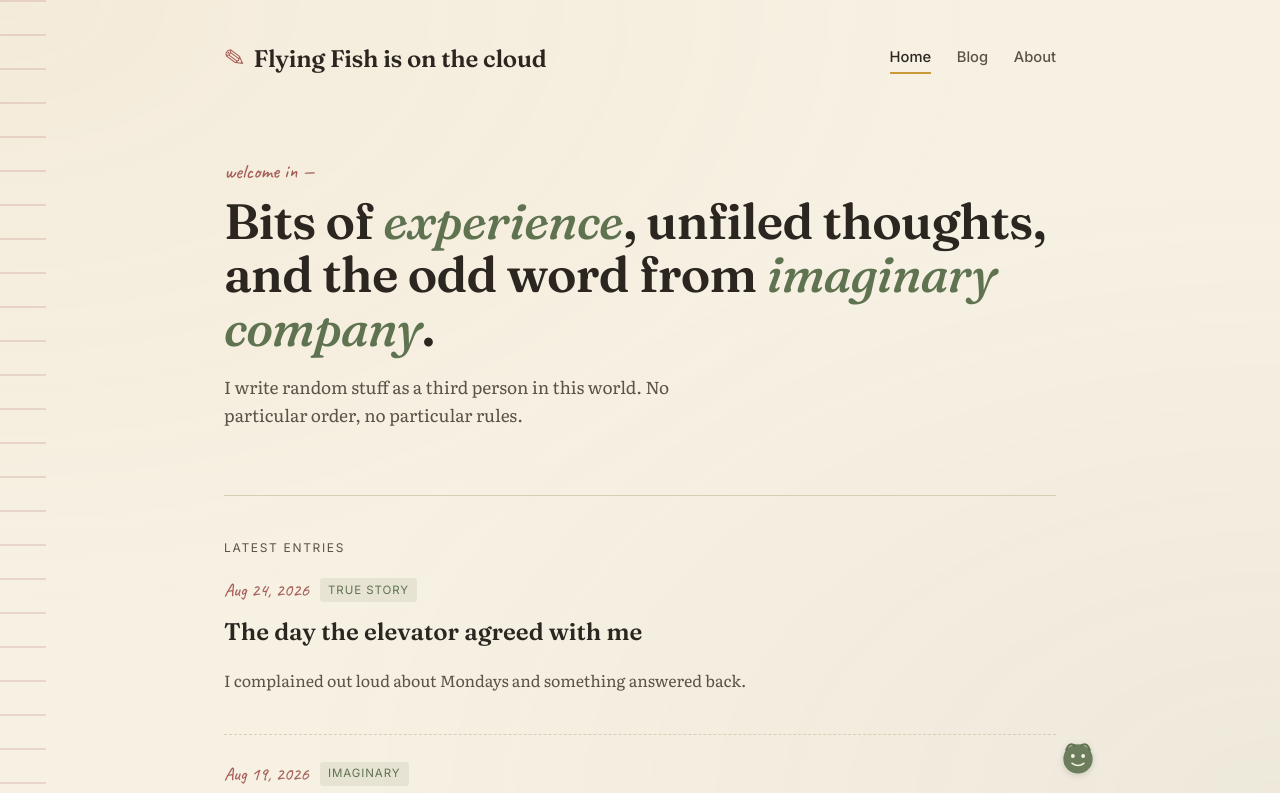
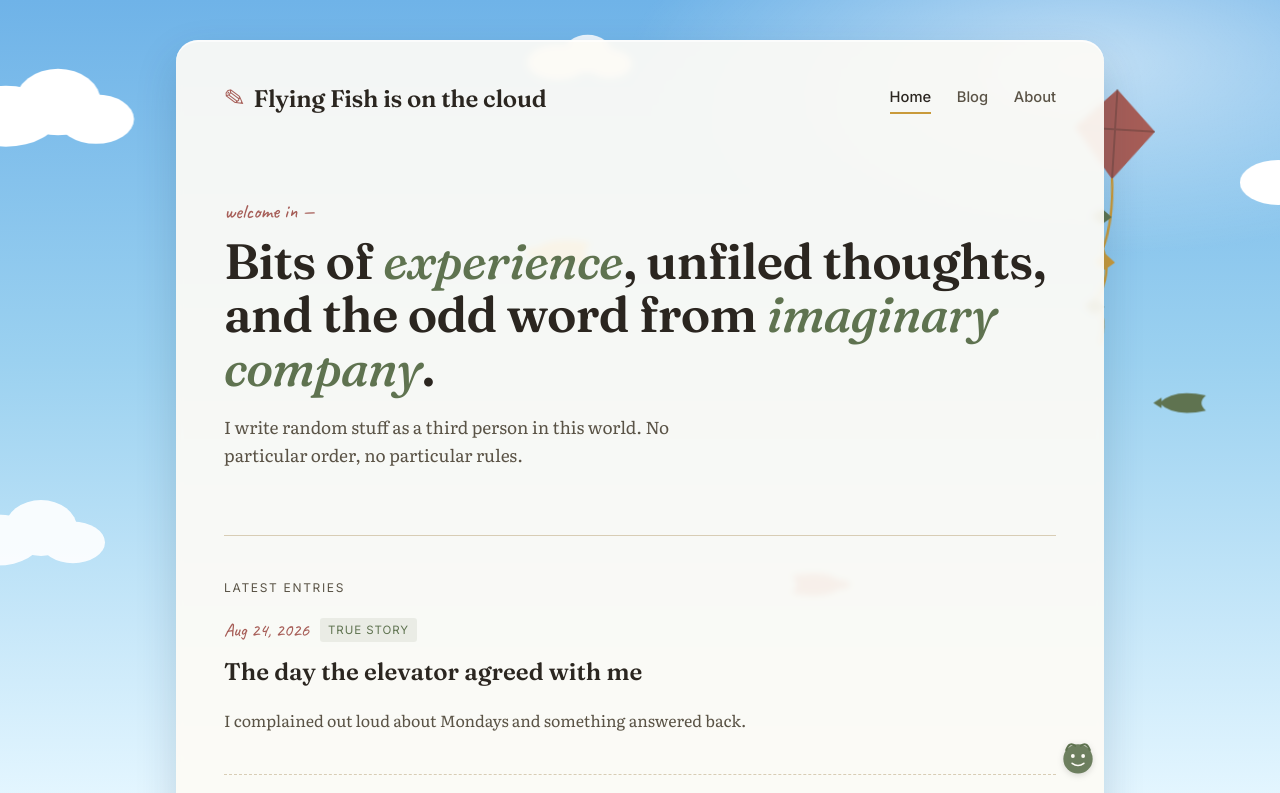
Before and after one commit to trangtranoo6/Diary-of-FlyingFish, a plain HTML site: page index.html in a window 1280 px wide. Shown: the top 793 px of the page. Drawn offline with Linux system fonts and the light colour scheme.

Commit message:
Add files via upload

```diff
--- a/index.html
+++ b/index.html
@@ -12,8 +12,29 @@
 </head>
 <body>
 
-  <div class="page-edge"></div>
+  <!-- decorative sky: clouds, a kite, and fish drifting behind the page -->
+  <div class="sky-scene" aria-hidden="true">
+    <svg class="cloud cloud--1" viewBox="0 0 200 90"><g fill="var(--cloud)"><ellipse cx="55" cy="55" rx="55" ry="32"/><ellipse cx="110" cy="40" rx="45" ry="35"/><ellipse cx="150" cy="58" rx="40" ry="26"/></g></svg>
+    <svg class="cloud cloud--2" viewBox="0 0 200 90"><g fill="var(--cloud)"><ellipse cx="55" cy="55" rx="55" ry="32"/><ellipse cx="110" cy="40" rx="45" ry="35"/><ellipse cx="150" cy="58" rx="40" ry="26"/></g></svg>
+    <svg class="cloud cloud--3" viewBox="0 0 200 90"><g fill="var(--cloud)"><ellipse cx="55" cy="55" rx="55" ry="32"/><ellipse cx="110" cy="40" rx="45" ry="35"/><ellipse cx="150" cy="58" rx="40" ry="26"/></g></svg>
+    <svg class="cloud cloud--4" viewBox="0 0 200 90"><g fill="var(--cloud)"><ellipse cx="55" cy="55" rx="55" ry="32"/><ellipse cx="110" cy="40" rx="45" ry="35"/><ellipse cx="150" cy="58" rx="40" ry="26"/></g></svg>
 
+    <svg class="kite-rig" viewBox="0 0 120 260">
+      <path d="M60 0 L100 40 L60 90 L20 40 Z" fill="var(--brick)"/>
+      <path d="M60 0 L60 90 M20 40 L100 40" stroke="rgba(43,38,32,0.25)" stroke-width="2"/>
+      <path d="M60 90 Q64 130 55 160 Q66 185 52 210 Q64 232 58 255" stroke="var(--mustard)" stroke-width="2.5" fill="none" stroke-linecap="round"/>
+      <path d="M52 120 l-10 8 10 8 10-8z" fill="var(--sage)"/>
+      <path d="M58 165 l-10 8 10 8 10-8z" fill="var(--mustard)"/>
+      <path d="M50 210 l-10 8 10 8 10-8z" fill="var(--sage)"/>
+    </svg>
+
+    <svg class="fish fish--1" viewBox="0 0 120 50"><g fill="var(--mustard)"><path d="M10 25 Q35 0 90 12 Q75 25 90 38 Q35 50 10 25Z"/><path d="M0 25 L14 16 L14 34 Z"/></g></svg>
+    <svg class="fish fish--2" viewBox="0 0 120 50"><g fill="var(--sage)"><path d="M10 25 Q35 0 90 12 Q75 25 90 38 Q35 50 10 25Z"/><path d="M0 25 L14 16 L14 34 Z"/></g></svg>
+    <svg class="fish fish--3" viewBox="0 0 120 50"><g fill="var(--brick)"><path d="M10 25 Q35 0 90 12 Q75 25 90 38 Q35 50 10 25Z"/><path d="M0 25 L14 16 L14 34 Z"/></g></svg>
+  </div>
+
+  <div class="sheet-wrap">
+    <div class="sheet">
       <header class="site-header">
         <a class="brand" href="#/" data-route>
           <span class="brand-mark" aria-hidden="true">✎</span>
@@ -28,6 +49,12 @@
 
       <main id="app" class="app"></main>
 
+      <footer class="site-footer">
+        <p>Handwritten with care, published from a single HTML file. © <span id="year"></span></p>
+      </footer>
+    </div>
+  </div>
+
   <!-- the margin critter: a small recurring character who reacts in the margins -->
   <div id="critter" class="critter" aria-hidden="true">
     <svg viewBox="0 0 60 60" width="44" height="44">
@@ -41,10 +68,6 @@
     <div class="critter-bubble" id="critterBubble"></div>
   </div>
 
-  <footer class="site-footer">
-    <p>Handwritten with care, published from a single HTML file. © <span id="year"></span></p>
-  </footer>
-
   <script src="posts.js"></script>
   <script src="script.js"></script>
 </body>
--- a/style.css
+++ b/style.css
@@ -1,12 +1,17 @@
 :root {
-  --paper: #F7F1E4;
-  --paper-2: #F1E9D8;
+  --paper: #FDFBF6;
+  --paper-2: #F6F0E2;
   --ink: #2B2620;
   --ink-soft: #5A5346;
   --sage: #5F7350;
   --mustard: #C99A3A;
   --brick: #A65D57;
   --line: #D8CDB5;
+
+  --sky-top: #6FB3E8;
+  --sky-mid: #9BD1F0;
+  --sky-bottom: #E4F6FF;
+  --cloud: #FFFFFF;
 
   --display: 'Fraunces', serif;
   --body: 'Literata', serif;
@@ -20,39 +25,96 @@ html { scroll-behavior: smooth; }
 
 body {
   margin: 0;
-  background: var(--paper);
+  background: linear-gradient(to bottom, var(--sky-top) 0%, var(--sky-mid) 45%, var(--sky-bottom) 100%);
+  background-attachment: fixed;
   color: var(--ink);
   font-family: var(--body);
   line-height: 1.65;
   position: relative;
   min-height: 100vh;
+  overflow-x: hidden;
 }
 
-/* subtle aged-paper texture via layered gradients, no external image */
+/* soft sun glow, no external image */
 body::before {
   content: "";
   position: fixed;
   inset: 0;
   pointer-events: none;
-  background:
-    radial-gradient(ellipse at top left, rgba(201,154,58,0.06), transparent 55%),
-    radial-gradient(ellipse at bottom right, rgba(95,115,80,0.06), transparent 55%);
+  background: radial-gradient(ellipse 60% 40% at 85% 8%, rgba(255,255,255,0.55), transparent 60%);
   z-index: 0;
 }
 
-.page-edge {
+/* ---------- sky scene: clouds, kite, fish ---------- */
+.sky-scene {
   position: fixed;
-  top: 0; bottom: 0; left: 0;
-  width: 46px;
-  background: repeating-linear-gradient(
-    to bottom,
-    var(--brick) 0px, var(--brick) 2px,
-    transparent 2px, transparent 34px
-  );
-  opacity: 0.18;
-  z-index: 0;
+  inset: 0;
+  overflow: hidden;
+  z-index: 1;
+  pointer-events: none;
 }
-@media (max-width: 720px) { .page-edge { display: none; } }
+.sky-scene svg { position: absolute; }
+
+.cloud { animation: drift ease-in-out infinite alternate; }
+.cloud--1 { top: 8%;  left: -4%;  width: 190px; animation-duration: 26s; }
+.cloud--2 { top: 18%; right: -6%; width: 140px; animation-duration: 21s; animation-delay: -4s; }
+.cloud--3 { top: 62%; left: -6%;  width: 160px; animation-duration: 30s; animation-delay: -10s; opacity: 0.9; }
+.cloud--4 { top: 4%;  left: 38%;  width: 110px; animation-duration: 18s; animation-delay: -6s; opacity: 0.85; }
+
+@keyframes drift {
+  from { transform: translateX(0); }
+  to   { transform: translateX(60px); }
+}
+
+.kite-rig {
+  top: 10%;
+  right: 8%;
+  width: 120px;
+  transform-origin: 50% 0%;
+  animation: sway 6s ease-in-out infinite alternate;
+}
+@keyframes sway {
+  from { transform: rotate(-6deg) translateY(0); }
+  to   { transform: rotate(4deg) translateY(10px); }
+}
+
+.fish { animation: swim linear infinite; }
+.fish--1 { top: 30%; width: 90px; animation-duration: 24s; }
+.fish--2 { top: 50%; width: 70px; animation-duration: 32s; animation-delay: -8s; }
+.fish--3 { top: 72%; width: 80px; animation-duration: 27s; animation-delay: -14s; }
+
+@keyframes swim {
+  0%   { transform: translateX(-140px) translateY(0) scaleX(1); }
+  49%  { transform: translateX(calc(100vw + 140px)) translateY(-14px) scaleX(1); }
+  50%  { transform: translateX(calc(100vw + 140px)) translateY(-14px) scaleX(-1); }
+  99%  { transform: translateX(-140px) translateY(0) scaleX(-1); }
+  100% { transform: translateX(-140px) translateY(0) scaleX(1); }
+}
+
+@media (max-width: 640px) {
+  .cloud--4, .fish--2 { display: none; }
+  .kite-rig { width: 90px; right: 4%; }
+}
+
+/* ---------- floating notebook sheet ---------- */
+.sheet-wrap {
+  position: relative;
+  z-index: 2;
+  max-width: 960px;
+  margin: 2.5rem auto;
+  padding: 0 1rem;
+}
+.sheet {
+  background: rgba(253, 251, 246, 0.93);
+  backdrop-filter: blur(3px);
+  border-radius: 22px;
+  box-shadow: 0 18px 40px rgba(20, 60, 90, 0.18), 0 2px 0 rgba(255,255,255,0.6) inset;
+  overflow: hidden;
+}
+@media (max-width: 640px) {
+  .sheet-wrap { margin: 1rem auto; padding: 0 0.6rem; }
+  .sheet { border-radius: 16px; }
+}
 
 a { color: inherit; }
 
@@ -332,5 +394,5 @@ a:focus-visible, button:focus-visible {
 }
 
 @media (prefers-reduced-motion: reduce) {
-  * { transition: none !important; scroll-behavior: auto !important; }
+  * { transition: none !important; scroll-behavior: auto !important; animation: none !important; }
 }
```
Lines whose indentation alone changed are shown as unchanged.
